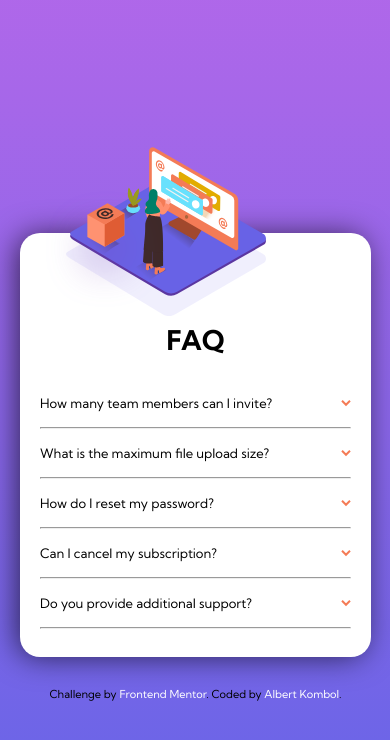
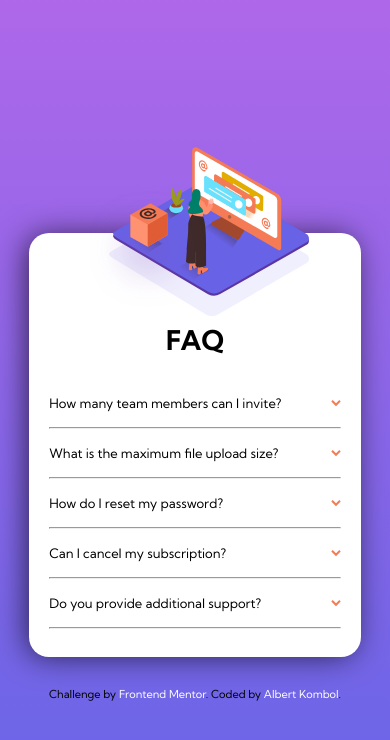
Before and after one commit to kalush89/faq-accordion-card-main, a plain HTML site: page index.html in a window 390 px wide. Drawn offline with Linux system fonts and the light colour scheme.

Commit message:
Fix responsive issue

```diff
--- a/css/styles.css
+++ b/css/styles.css
@@ -32,7 +32,7 @@ main {
     box-shadow: -4px 1px 31px -2px rgba(0,0,0,0.68);
     border-radius: 20px 20px 20px 20px;
     margin: 100px 20px 20px;
-    width: 90%;
+    width: 85%;
 }
 
 .attribution {
@@ -76,7 +76,7 @@ main {
 
 #mobile-img {
     margin-top: -135px;
-    margin-left: 6px;
+    margin-left: 40px;
     height: 220px;
     width: 220px;
     z-index: 2;
@@ -84,7 +84,7 @@ main {
 
 #mobile-img-bg {
     margin-top: -80px;
-    margin-left: 26px;
+    margin-left: 60px;
     height: 200px;
     width: 200px;
     z-index: 1;
```
